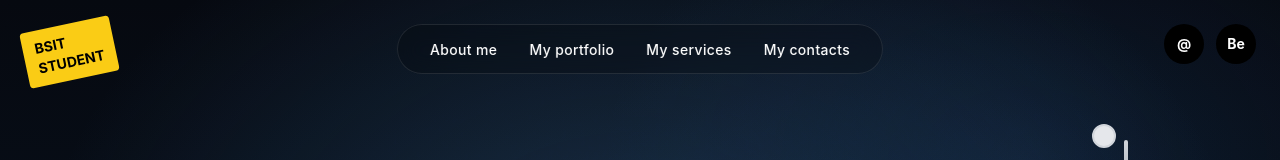
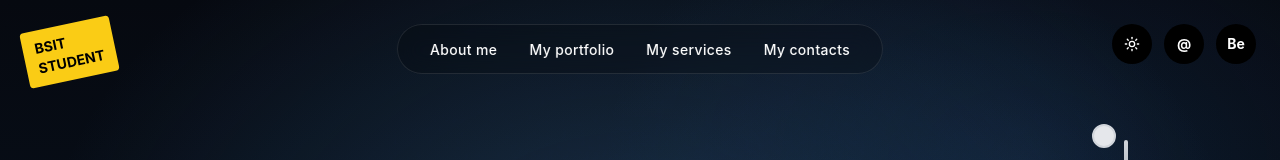
Before and after one commit to yvaxivon/backstage-brand-pass, a React (Vite) app: page / in a window 1280 px wide. Shown: the top 160 px of the page. Built offline with nearby package versions, Linux system fonts and the light colour scheme.

Commit message:
Changes
Co-authored-by: yvaxivon <218751731+yvaxivon@users.noreply.github.com>

```diff
--- a/src/components/HeroSection.tsx
+++ b/src/components/HeroSection.tsx
@@ -1,6 +1,8 @@
 import { Button } from "@/components/ui/button";
 import Navigation from "./Navigation";
 import IDBadge from "./IDeBadge";
+import ThemeToggle from "./ThemeToggle";
+
 
 const HeroSection = () => {
   return (
@@ -14,8 +16,9 @@ const HeroSection = () => {
         </div>
       </div>
 
-      {/* Social Icons */}
-      <div className="absolute top-6 right-6 flex space-x-3">
+      {/* Social Icons + Theme toggle */}
+      <div className="absolute top-6 right-6 flex space-x-3 z-10">
+        <ThemeToggle />
         <div className="w-10 h-10 bg-black rounded-full flex items-center justify-center">
           <span className="text-white text-sm font-bold">@</span>
         </div>
@@ -23,6 +26,7 @@ const HeroSection = () => {
           <span className="text-white text-sm font-bold">Be</span>
         </div>
       </div>
+
 
       <div className="container mx-auto px-6 h-screen flex flex-col justify-between">
         {/* Main Content */}
```
